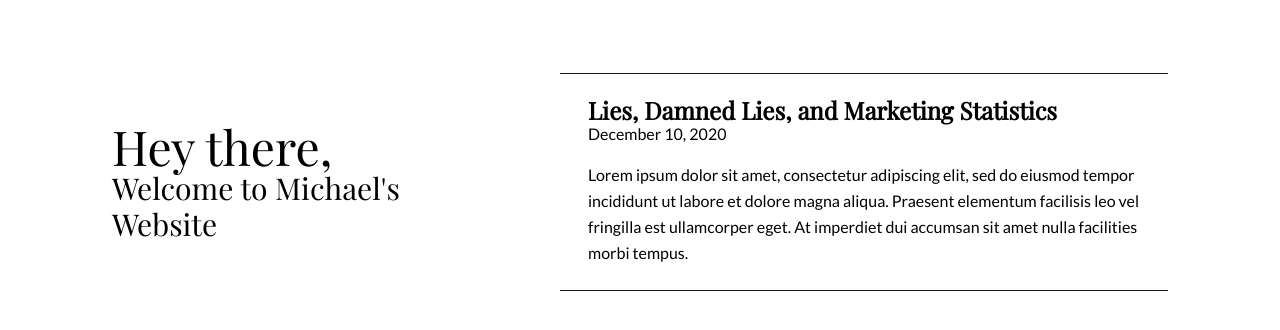
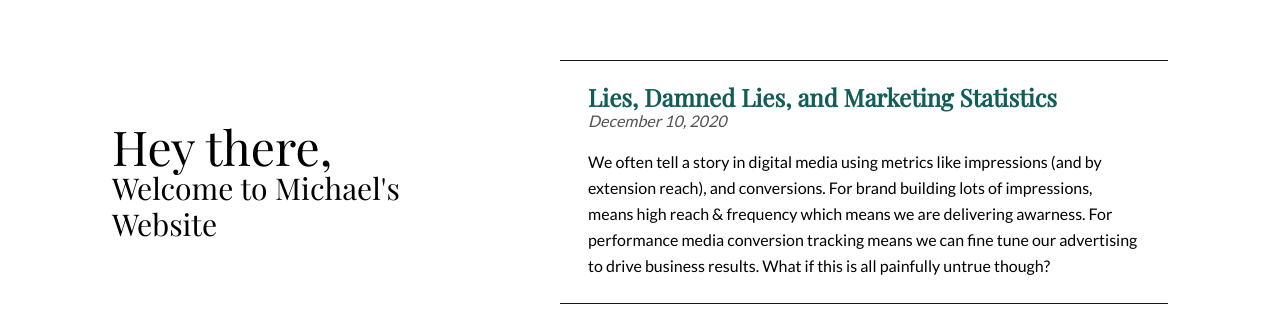
Before and after one commit to MichaelCrowcroft/michaelcrowcroft, a Next.js app: page / in a window 1280 px wide. Shown: the part 218-548 px from the top of the page. Built offline with nearby package versions, Linux system fonts and the light colour scheme; what @tailwindcss/typography would draw is missing.

Commit message:
finished first draft of the first post

```diff
--- a/_posts/statistics-in-marketing.md
+++ b/_posts/statistics-in-marketing.md
@@ -1,6 +1,6 @@
 ---
 title: Lies, Damned Lies, and Marketing Statistics
-excerpt: Lorem ipsum dolor sit amet, consectetur adipiscing elit, sed do eiusmod tempor incididunt ut labore et dolore magna aliqua. Praesent elementum facilisis leo vel fringilla est ullamcorper eget. At imperdiet dui accumsan sit amet nulla facilities morbi tempus.
+excerpt: We often tell a story in digital media using metrics like impressions (and by extension reach), and conversions. For brand building lots of impressions, means high reach & frequency which means we are delivering awarness. For performance media conversion tracking means we can fine tune our advertising to drive business results. What if this is all painfully untrue though?
 coverImage: tbc
 date: '2020-12-10'
 author:
@@ -10,24 +10,34 @@ ogImage:
     url: tbc
 ---
 
-# Work in Progress
-
 Over the past ten or so years we have seen new marketing technology mature and digital transformation amplify the amount of data avaialble to marketers. While this should be good news for the profession, an important consideration often goes missing - more data doesn't make it *easier* to make well informed decisions, it makes it harder. While it becomes easy invent stories with a large pool of data to draw from, it becomes much harder to tell a true one.
 
-## Digital Media Metrics
+## Impressions
 
-### Impressions
+Let's start with 'impressions'. We have been tracking impressions for a long time in media, well before digital advertising. Across different media channels the most broad definition of an impression is that it is the number of times an ad had an opportunitity to be seen. For TV we would look at the number of people who tuned into the channel a spot ran at during the time when the spot aired, and count all of the people as an impression. In print we would look at the readership for the newspaper where an ad ran, and count all the readers as impressions. We don't know if these TV viewers or paper readers saw or noticed our ad, but they were likely to have had the opportunitiy to see our ad.
 
-Lets start with 'impressions'. We have been tracking impressions for a long time in media, well before digital advertising. Across different media channels the most broad definition of an impression is that it is the number of times an ad had an opportunitity to be seen. For TV we would look at the number of people who tuned into the channel a spot ran at during the time when the spot aired, and count all of the people as an impression. In print we would look at the readership for the newspaper where an ad ran, and count all the readers as impressions. We don't know if these TV viewers or paper readers saw or noticed our ad, but they were likely to have had the opportunitiy to see our ad.
-
-Impressions alone aren't typically a very important metric in offline media channels, but because of a lack of anything better, and how digital media is typically traded, impressions have become a common metric to report on. Unfortunatley in digital media the defintino of an imperssion gets applied quite poorly. For example Google simplifies the definition of an impression on their platform as '[How often your ad is shown](https://support.google.com/google-ads/answer/6320)'. They usually go into slightly more (although still insufficient) detail on the technicalities of how the metric is put together, but the first definition offered is the one that sticks for most people and it's misleading - if I am *shown* and ad, I expect it to be *visible*, but a lot of impressions delivered with Google never display on a users screen.
+Impressions alone aren't typically a very important metric in offline media channels, but because of a lack of anything better, and how digital media is typically traded, impressions have become a common metric to report on. Unfortunatley in digital media the defintion of an imperssion gets applied quite poorly. For example, Google simplifies the definition of an impression on their platform as '[How often your ad is shown](https://support.google.com/google-ads/answer/6320)'. They usually go into slightly more (although still insufficient) detail on the technicalities of how the metric is put together, but the first definition offered is the one that sticks for most people and it's misleading - if I am *shown* and ad, I expect it to be *visible*, but many impressions delivered with Google never display on a users screen.
 
 To improve on the impression metric in digital media, a definition of what a 'viewable' impression was made. It's a low bar - 50% of an ad on screen for one second (two seconds if it's a video). Most decent ad platforms can report on this metric, but most choose to nudge users towards reporting on raw impression numbers instead.
 
-One point to consider is how viewable are ads on the internet on average? Well, lower than you think. For all ad placements run across Google's display networkds viewability averages out to around 50%. That means half the ads run on the internet likely never even entered a users screen - that is to say, did not have the opportunity to be seen. Next time someone reports impressions back to you check whether you are looking at viewable impressions or not.
+One point to consider is how viewable are ads on the internet on average? Well, lower than you think. For all ad placements run across Google's display networks [viewability averages out to around 50%](https://www.adexchanger.com/data-exchanges/google-viewability-benchmark-more-than-half-of-all-ads-arent-seen/) (publishers have been working to increase this number so it might not be quite so low anymore). That means around half the ads run on the internet likely never even entered a users screen - that is to say, did not have the opportunity to be seen. Next time someone reports impressions back to you check whether you are being shown the number of *viewable* impressions or not.
 
-### Conversions
+## Conversions
 
-Most digital media platforms can track website event data and media marry it up with media data so that they can report on the number of people who have seen or clicked an ad, and triggered an event (such as filling out a form).
+>Half the money I spend on advertising is wasted; the trouble is I don't know which half.
 
-Having access to this kind of data is often what people point to as evidence that online media is 'better' than offline media. It's like magic, by tracking conversions we can measure the business outcomes that come from our media which is all we could ever hope for.
+Most digital media platforms can track website event data and marry it up with media data so that they can report on the number of people who have seen or clicked an ad, and then triggered an event (such as filling out a form).
+
+Having access to this kind of data is often what people point to as evidence that online media is 'better' than offline media. It's like magic, by tracking conversions we can measure the business outcomes that come from our media - the old problem above has apparently been solved.
+
+Of course life can't be that simple though. Firstly, nothing happens in a vacuum. One ad platform might notice that someone has clicked an ad and then filled out a form, and so counts one conversion. Occasionaly however, another ad platform might have also seen the same person click on ad that it served, it also counts one conversion and now we're counting one conversion twice.
+
+On the other hand there's also all the marketing that *can't* track conversions. If someone sees a TV ad three times then clicks a Google Search ad, it doesn't seem like that Google ad should be getting much credit for the conversion.
+
+Of course smart people will point to attribution modelling as a good answer to these problems, but often these models still don't capture offline media's effectiveness properly. Even within digital media none of the competing ad platforms talk to each other well enough to build a proper model (I'm still yet to see a properly functioning one in real life). Really though, if we're going to build some kind of predictive model to measure media effectiveness it seems a bit short sighted to use platform 'conversion' metrics as an input anyway.
+
+## Final Thoughts
+
+At the end of the day, yes more data made available to marketers more quickly is a good thing, and digital media generally delivers that. Marketers need to be careful about how they interpret this data though, and understand what the numbers really mean. Often, marketers try to derive too much meaning from the numbers digital media provides them, and they don't take the time to look for more in depth, meaningful data.
+
+Thinking about all the different teams I've worked with, most marketers are aware of these problems in digital media metrics, but still gravitate towards them. Partly, I think this is because the numbers are easy to get a hold of, and by reporting on them marketing campaigns *feel* more tangible. However, I also thing it's a sign that digital media companies are doing a good job of marketing and selling digital media while traditional publishers and agencies are not.
--- a/components/post-header.js
+++ b/components/post-header.js
@@ -5,7 +5,7 @@ export default function PostHeader({ title, date }) {
     return (
         <div>
             <PostTitle>{title}</PostTitle>
-            <div className="mb-6 text-lg text-gray-800 text-center">
+            <div className="mb-6 text-lg italic text-gray-600 text-center">
                 <DateFormatter dateString={date} />
             </div>
         </div>
--- a/components/post-preview.js
+++ b/components/post-preview.js
@@ -9,12 +9,12 @@ export default function PostPreview({
 }) {
     return (
         <div className="px-2">
-            <h3 className="text-2xl font-serif font-semibold leading-none">
+            <h3 className="text-2xl font-serif leading-none">
                 <Link as={`/posts/${slug}`} href="/posts/[slug]">
-                    <a className="hover:underline">{title}</a>
+                    <a className="font-black hover:underline text-teal-800">{title}</a>
                 </Link>
             </h3>
-            <div className="text-md mb-4">
+            <div className="text-md italic mb-4 text-gray-600">
                 <DateFormatter dateString={date} />
             </div>
             <p className="text-md leading-relaxed mb-4">{excerpt}</p>
--- a/tailwind.config.js
+++ b/tailwind.config.js
@@ -9,7 +9,7 @@ module.exports = {
     theme: {
         colors: {
             gray: colors.trueGray,
-            cyan: colors.cyan,
+            teal: colors.teal,
         },
         extend: {
             fontFamily: {
```
